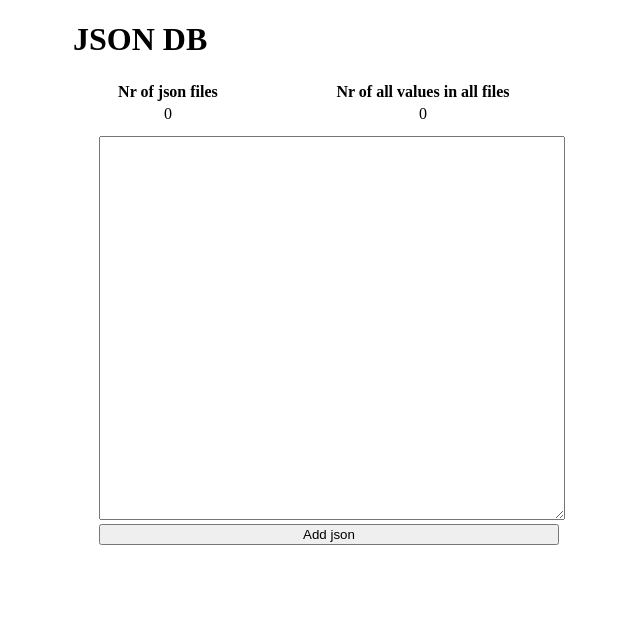
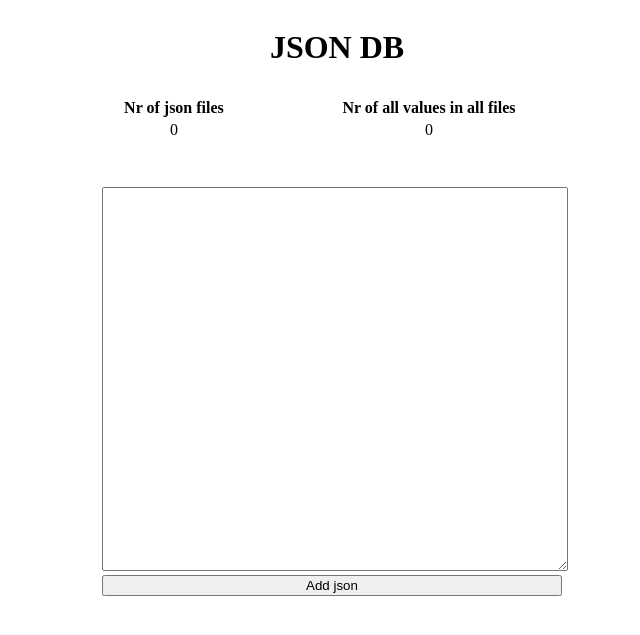
Before and after one commit to JJackol/jsonDB, a Flask app: page / in a window 1280 px wide. Shown: the top 635 px of the page, without its empty margins (311-951 px from the left). Run offline with Flask 2, Linux system fonts and the light colour scheme; data that the repository does not hold is empty.

Commit message:
some more style

```diff
--- a/static/css/style.css
+++ b/static/css/style.css
@@ -10,14 +10,24 @@ body{
 
 div{
     width: 100%;
+    padding: 3px;
+}
+
+header{
+    width: 100%;
+    margin: auto;
+    padding: 5px;
+    text-align: center;
 }
 
 div.table{
     margin: 10px;
+    padding: 5px;
 }
 
 div.json_record{
     margin: 10px;
+    padding: 2px;
 }
 
 #content {
@@ -30,6 +40,7 @@ div.form {
     margin: 20px;
     width: 90%;
     margin: 0 auto;
+    padding: 12px;
 }
 
 textarea{
--- a/templates/home.html
+++ b/templates/home.html
@@ -6,7 +6,11 @@
 
 {% block body %}
 
-    <div class="h">
+   <header>
+        <h1>JSON DB</h1>
+    </header>
+
+    <div class="header">
 
     <table style="text-align: center; width: 100%">
 
--- a/templates/index.html
+++ b/templates/index.html
@@ -7,9 +7,7 @@
 </head>
 <body>
 
-    <header>
-        <h1>JSON DB</h1>
-    </header>
+
 
     <div>
     {% block body %}{% endblock %}
```
